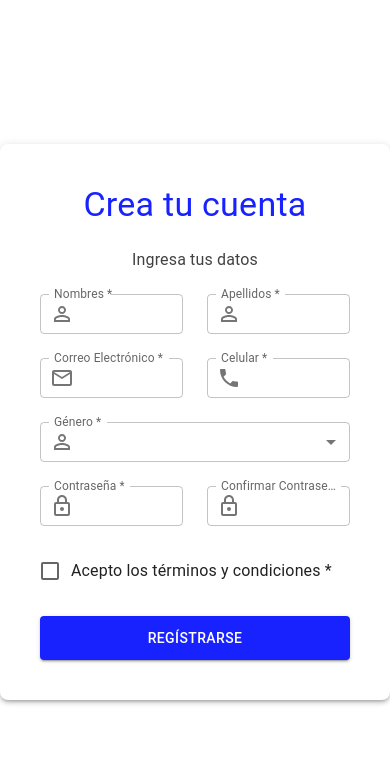
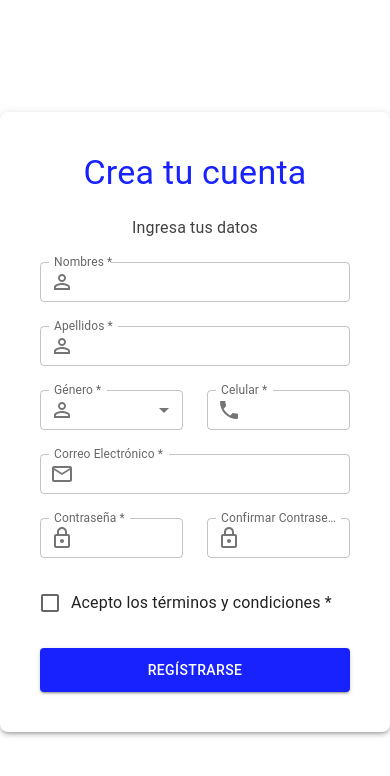
Before and after one commit to erich1989/prueba-tecnica-domina, a React (Create React App) app in the folder 1.frontend/: page /register in a window 390 px wide. Shown: the top 776 px of the page. Built offline with nearby package versions, Linux system fonts and the light colour scheme; no server answers; a web font is replaced by a local one.

Commit message:
style: responsive styles added

```diff
--- a/1.frontend/src/components/login/formLogin.jsx
+++ b/1.frontend/src/components/login/formLogin.jsx
@@ -17,10 +17,26 @@ import Link from '@mui/material/Link';
 import Visibility from '@mui/icons-material/Visibility';
 import VisibilityOff from '@mui/icons-material/VisibilityOff';
 import { Box, CardMedia } from '@mui/material';
+import { keyframes } from '@emotion/react';
 
 import actionUser from '../../actions/user';
 import { setLocalStorageToken } from '../../conf';
 import Loader from '../loader/loader';
+
+const pulseAnimation = keyframes`
+  0% {
+    transform: scale(1);
+    opacity: 1;
+  }
+  50% {
+    transform: scale(1.05);
+    opacity: 0.8;
+  }
+  100% {
+    transform: scale(1);
+    opacity: 1;
+  }
+`;
 
 function FormLogin({ setOpen }) {
     const { setIsLoggedIn, setInfoUser } = useContext(ShopContext);
@@ -231,8 +247,18 @@ function FormLogin({ setOpen }) {
 
                         <Grid item xs={12} sx={{ textAlign: 'center' }}>
                             <Typography variant="body1">
-                                ¿No tienes cuenta?{' '}
-                                <Link underline='none' href="/register" sx={{ color: '#e52727', fontWeight: 700 }}>
+                                <span style={{marginRight: 3, fontWeight: 600}}>
+                                    ¿No tienes cuenta?{' '}
+                                </span>
+
+                                <Link underline='none' href="/register"
+                                sx={{
+                                    color: '#e52727',
+                                    fontWeight: 700,
+                                    animation: `${pulseAnimation} 2s infinite`,
+                                    display: 'inline-block',
+                                }}
+                                >
                                     Regístrate
                                 </Link>
                             </Typography>
--- a/1.frontend/src/components/register/FormRegister.jsx
+++ b/1.frontend/src/components/register/FormRegister.jsx
@@ -240,7 +240,7 @@ function FormRegister() {
                     </Typography>
 
                     <Grid container spacing={3}>
-                        <Grid item xs={6}>
+                        <Grid item xs={12} md={6}>
                             <FormControl variant="outlined" fullWidth>
                                 <InputLabel htmlFor="outlined-firstname">Nombres *</InputLabel>
                                 <OutlinedInput
@@ -262,7 +262,7 @@ function FormRegister() {
                                 />
                             </FormControl>
                         </Grid>
-                        <Grid item xs={6}>
+                        <Grid item xs={12} md={6}>
                             <FormControl variant="outlined" fullWidth>
                                 <InputLabel htmlFor="outlined-lastname">Apellidos *</InputLabel>
                                 <OutlinedInput
@@ -285,51 +285,6 @@ function FormRegister() {
                             </FormControl>
                         </Grid>
                         <Grid item xs={6}>
-                            <FormControl variant="outlined" fullWidth>
-                                <InputLabel htmlFor="outlined-email">Correo Electrónico *</InputLabel>
-                                <OutlinedInput
-                                    id="outlined-email"
-                                    size='small'
-                                    type={'email'}
-                                    name='email'
-                                    value={userValues.email}
-                                    onChange={handleUserValues}
-                                    startAdornment={
-                                        <InputAdornment position="start">
-                                            <IconButton edge="start">
-                                                <EmailOutlinedIcon />
-                                            </IconButton>
-                                        </InputAdornment>
-                                    }
-                                    label="Correo Electrónico *"
-                                    error={error.email}
-                                />
-                            </FormControl>
-                        </Grid>
-                        <Grid item xs={6}>
-                            <FormControl variant="outlined" fullWidth>
-                                <InputLabel htmlFor="outlined-email">Celular *</InputLabel>
-                                <OutlinedInput
-                                    id="outlined-email"
-                                    size='small'
-                                    type={'text'}
-                                    name='phone'
-                                    value={userValues.phone}
-                                    onChange={handleUserValues}
-                                    startAdornment={
-                                        <InputAdornment position="start">
-                                            <IconButton edge="start">
-                                                <PhoneIcon />
-                                            </IconButton>
-                                        </InputAdornment>
-                                    }
-                                    label="Celular *"
-                                    error={error.phone}
-                                />
-                            </FormControl>
-                        </Grid>
-
-                        <Grid item xs={12}>
                             <FormControl variant="outlined" fullWidth>
                                 <InputLabel htmlFor="outlined-gender">Género *</InputLabel>
                                 <Select
@@ -354,6 +309,55 @@ function FormRegister() {
                                 </Select>
                             </FormControl>
                         </Grid>
+
+                        <Grid item xs={6}>
+                            <FormControl variant="outlined" fullWidth>
+                                <InputLabel htmlFor="outlined-email">Celular *</InputLabel>
+                                <OutlinedInput
+                                    id="outlined-email"
+                                    size='small'
+                                    type={'text'}
+                                    name='phone'
+                                    value={userValues.phone}
+                                    onChange={handleUserValues}
+                                    startAdornment={
+                                        <InputAdornment position="start">
+                                            <IconButton edge="start">
+                                                <PhoneIcon />
+                                            </IconButton>
+                                        </InputAdornment>
+                                    }
+                                    label="Celular *"
+                                    error={error.phone}
+                                />
+                            </FormControl>
+                        </Grid>
+
+                        <Grid item xs={12} md={12}>
+                            <FormControl variant="outlined" fullWidth>
+                                <InputLabel htmlFor="outlined-email">Correo Electrónico *</InputLabel>
+                                <OutlinedInput
+                                    id="outlined-email"
+                                    size='small'
+                                    type={'email'}
+                                    name='email'
+                                    value={userValues.email}
+                                    onChange={handleUserValues}
+                                    startAdornment={
+                                        <InputAdornment position="start">
+                                            <IconButton edge="start">
+                                                <EmailOutlinedIcon />
+                                            </IconButton>
+                                        </InputAdornment>
+                                    }
+                                    label="Correo Electrónico *"
+                                    error={error.email}
+                                />
+                            </FormControl>
+                        </Grid>
+
+
+
 
                         <Grid item xs={6}>
                             <FormControl variant="outlined" fullWidth>
--- a/1.frontend/src/layout/layoutAdmin/index.jsx
+++ b/1.frontend/src/layout/layoutAdmin/index.jsx
@@ -138,7 +138,7 @@ export default function PersistentDrawerLeft() {
                         component="img"
                         image={'https://domina.com.co/wp-content/uploads/2021/09/Logo-blanco-250.png'}
                         alt="Paella dish"
-                        sx={{ mr: 1, width: 150, marginRight: 'auto' }}
+                        sx={{ mr: 1, width: {xs: 120, md: 150}, marginRight: 'auto' }}
                     />
 
                     <MenuProfil />
--- a/1.frontend/src/pages/login.jsx
+++ b/1.frontend/src/pages/login.jsx
@@ -10,7 +10,7 @@ function Login() {
             <Grid container spacing={0} justifyContent={'center'} alignItems={'center'}
                 sx={{ height: '100vh' }}
             >
-                <Grid xs={4} >
+                <Grid xs={12} md={4}>
                     <Box sx={{ p: 4, border: '1px solid #ccc', borderRadius: '5px', boxShadow: 1 }}>
                         <FormLogin />
                     </Box>
```
